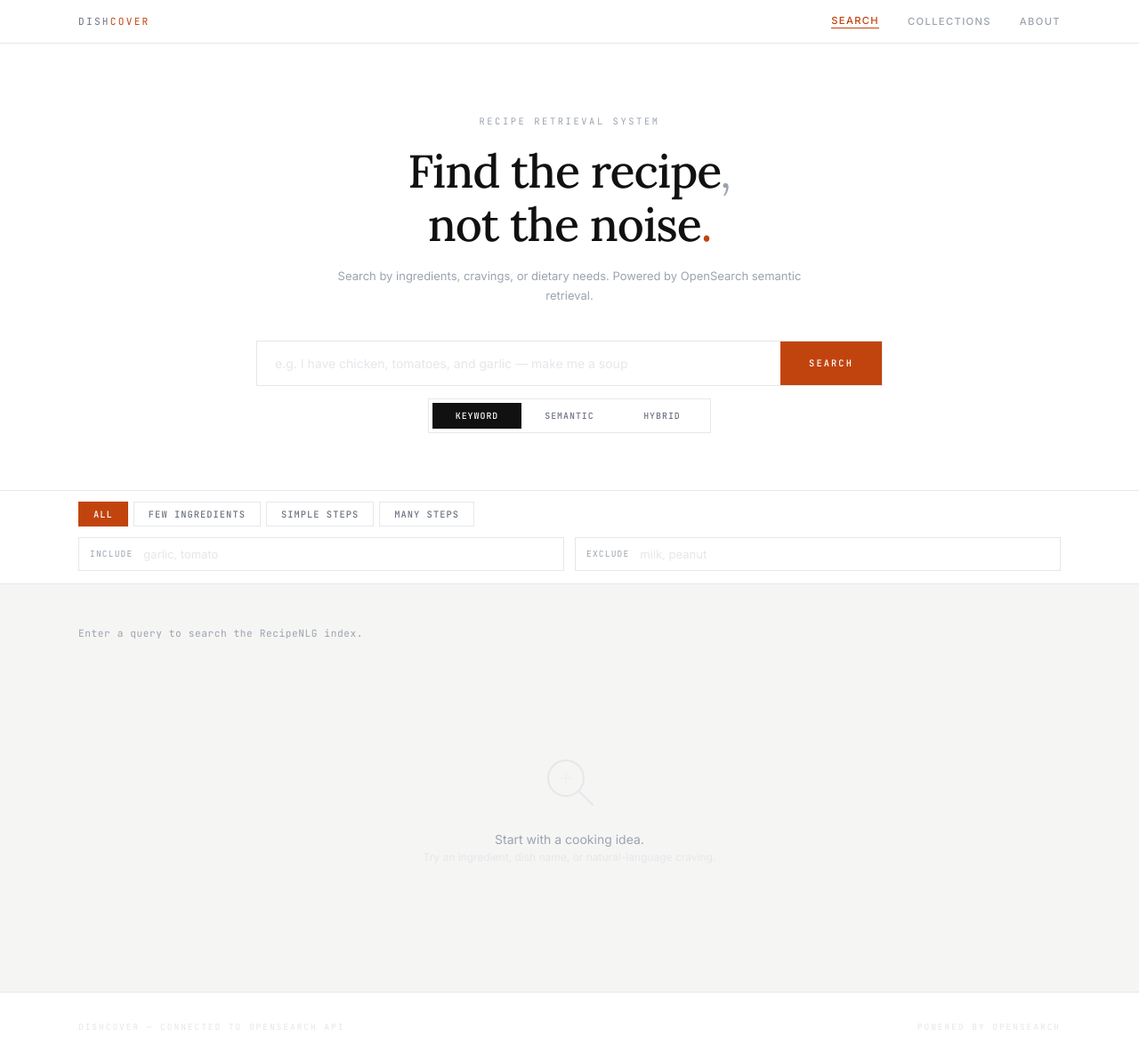
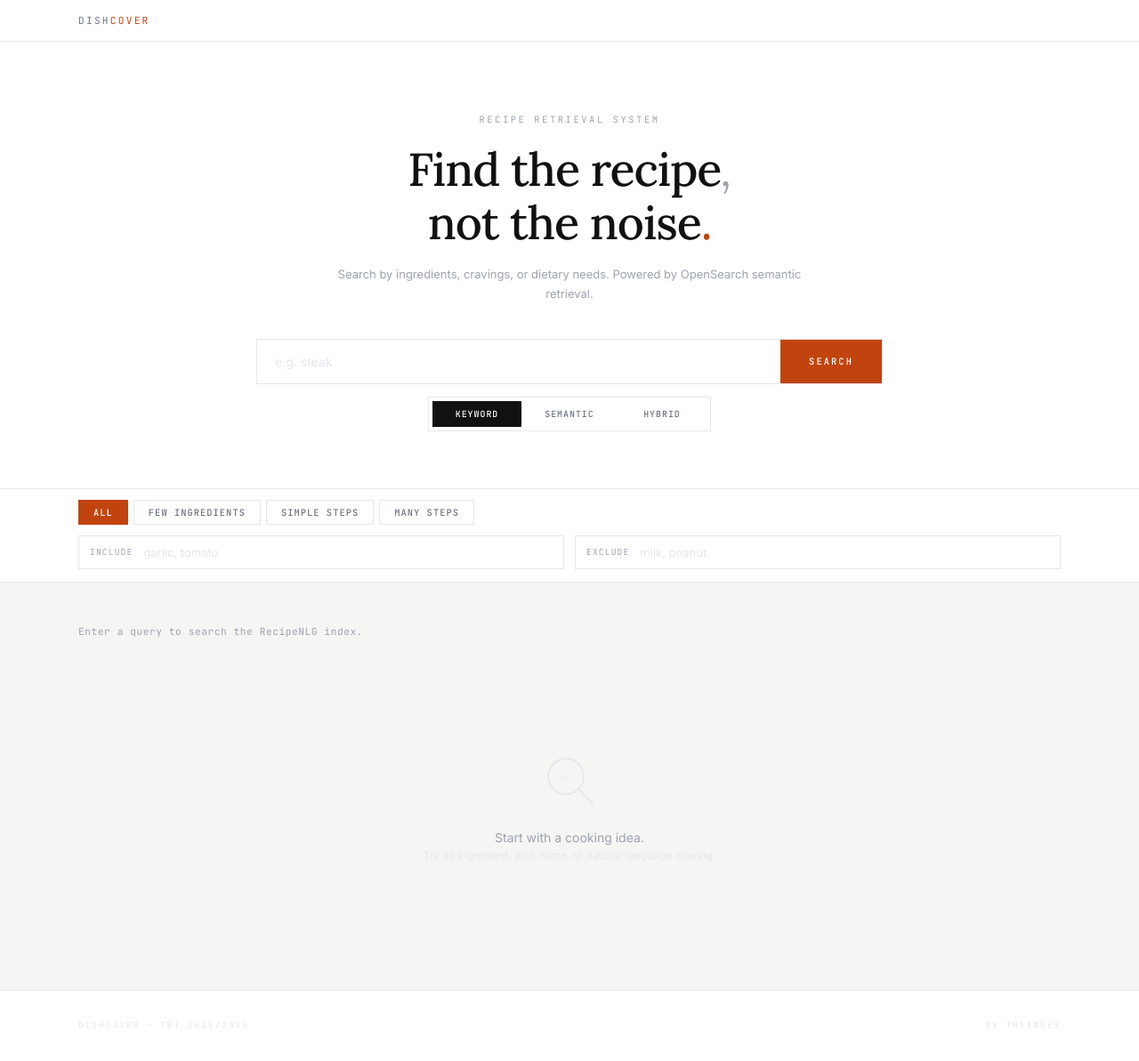
Before and after one commit to The-Index-TBI/recipe-retrieval, a Django app: page / in a window 1280 px wide. Shown: the whole page at 89% size. After the commit the page ends 1157 px from the top, so only its background shows below. Run offline with Django 5.2, Linux system fonts and the light colour scheme.

Commit message:
fix: rearrange navbar and update text

```diff
--- a/templates/index.html
+++ b/templates/index.html
@@ -25,12 +25,7 @@
   <!-- ── Header ─────────────────────────────────────────────────── -->
   <header>
     <div class="container header-inner">
-      <a href="/" class="brand">Dish<span>cover</span></a>
-      <nav>
-        <a href="#" class="active" id="nav-search">Search</a>
-        <a href="#" id="nav-collections">Collections</a>
-        <a href="#" id="nav-about">About</a>
-      </nav>
+      <span class="brand">Dish<span>cover</span></span>
     </div>
   </header>
 
@@ -48,7 +43,7 @@
       </p>
       <div class="search-wrap">
         <input type="text" id="search-input" autocomplete="off"
-          placeholder="e.g. I have chicken, tomatoes, and garlic — make me a soup" />
+          placeholder="e.g. steak" />
         <button id="search-btn">Search</button>
       </div>
       <div class="search-mode" id="search-mode" aria-label="Search mode">
@@ -106,8 +101,8 @@
   <!-- ── Footer ─────────────────────────────────────────────────── -->
   <footer>
     <div class="container footer-inner">
-      <span>Dishcover &mdash; Connected to OpenSearch API</span>
-      <span>Powered by OpenSearch</span>
+      <span>Dishcover &mdash; TBI 2025/2026</span>
+      <span>By TheIndex</span>
     </div>
   </footer>
 
```
